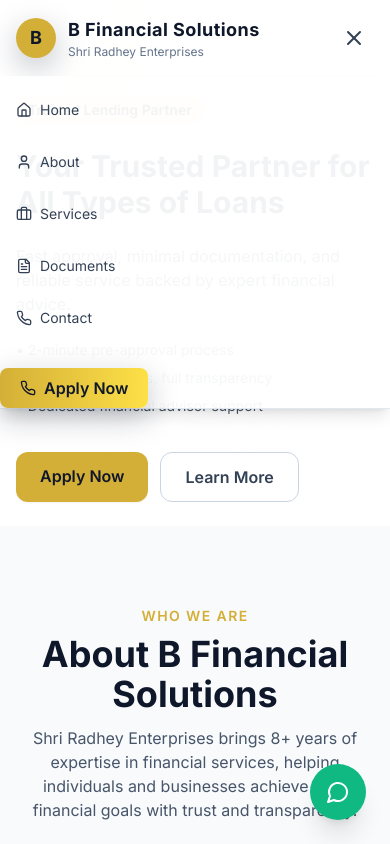
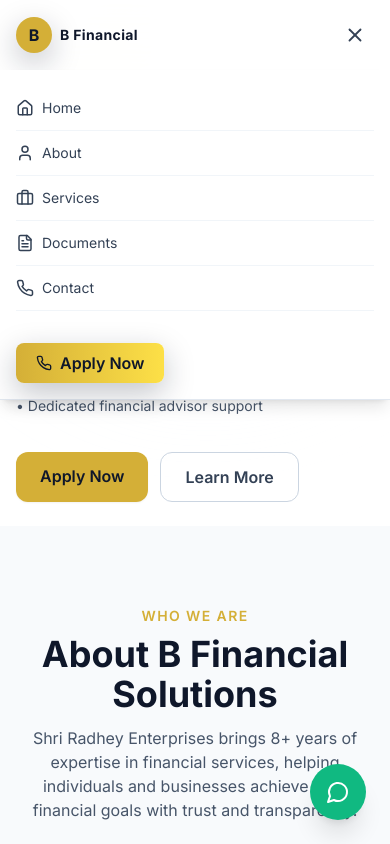
Before and after one commit to Panchal2003/Himanshu-panchal, a React (Vite) app: page / in a window 390 px wide. Both pictures are taken after a click on the button "Toggle navigation". Shown: the top 844 px of the page. Built offline with nearby package versions, Linux system fonts and the light colour scheme; the HTML template or start-up script is replaced by a standard one.

Commit message:
navbar w

```diff
--- a/src/components/Navbar.jsx
+++ b/src/components/Navbar.jsx
@@ -21,32 +21,32 @@ function Navbar() {
       transition={{ duration: 0.5, ease: 'easeOut' }}
     >
       <div className="mx-auto flex max-w-7xl items-center justify-between p-4 md:px-8">
-        <a href="#home" className="flex items-center gap-3 text-slate-900">
-          <div className="h-10 w-10 rounded-full bg-premiumGold flex items-center justify-center shadow-soft">
-            <span className="text-premiumBlue font-bold text-lg">B</span>
+        <a href="#home" className="flex items-center gap-2 text-slate-900 md:gap-3">
+          <div className="h-9 w-9 md:h-10 md:w-10 rounded-full bg-premiumGold flex items-center justify-center shadow-soft shrink-0">
+            <span className="text-premiumBlue font-bold text-base md:text-lg">B</span>
           </div>
-          <div>
-            <p className="font-bold text-lg tracking-wide">B Financial Solutions</p>
-            <p className="text-xs text-slate-500">Shri Radhey Enterprises</p>
+          <div className="overflow-hidden">
+            <p className="font-bold text-sm md:text-lg tracking-wide truncate">B Financial</p>
+            <p className="text-xs text-slate-500 hidden md:block">Shri Radhey Enterprises</p>
           </div>
         </a>
 
         <button
-          className="block rounded-md p-2 text-slate-700 md:hidden"
+          className="block rounded-md p-2 text-slate-700 md:hidden shrink-0"
           onClick={() => setOpen(!open)}
           aria-label="Toggle navigation"
         >
-          {open ? <X size={24} /> : <Menu size={24} />}
+          {open ? <X size={22} /> : <Menu size={22} />}
         </button>
 
-        <nav className={`absolute top-full left-0 right-0 bg-white/95 backdrop-blur-xl border-b border-slate-200 shadow-lg md:relative md:top-auto md:left-auto md:right-auto md:bg-transparent md:border-none md:shadow-none md:flex md:items-center ${open ? 'block' : 'hidden'}`}>
-          <ul className="flex flex-col gap-4 p-4 text-sm text-slate-700 md:flex-row md:gap-6 md:p-0 md:items-center">
+        <nav className={`absolute top-full left-0 right-0 bg-white border-b border-slate-200 shadow-lg md:relative md:top-auto md:left-auto md:right-auto md:bg-transparent md:border-none md:shadow-none md:flex md:items-center ${open ? 'block' : 'hidden'}`}>
+          <ul className="flex flex-col p-4 text-sm text-slate-700 md:flex-row md:gap-6 md:p-0 md:items-center">
             {navItems.map((item) => {
               const Icon = item.icon;
               return (
                 <li key={item.href}>
-                  <a href={item.href} className="flex items-center gap-2 hover:text-premiumGold transition-all duration-300 py-2 md:py-0" onClick={() => setOpen(false)}>
-                    <Icon size={16} />
+                  <a href={item.href} className="flex items-center gap-2 hover:text-premiumGold transition-all duration-300 py-3 md:py-0 border-b border-slate-100 md:border-0" onClick={() => setOpen(false)}>
+                    <Icon size={18} />
                     {item.label}
                   </a>
                 </li>
@@ -55,7 +55,7 @@ function Navbar() {
           </ul>
           <a
             href="#contact"
-            className="mt-4 inline-flex items-center gap-2 rounded-lg bg-gradient-to-r from-premiumGold to-yellow-300 px-5 py-2 font-semibold text-premiumBlue shadow-soft hover:scale-105 hover:shadow-glow transition-all duration-300 md:ml-6 md:mt-0"
+            className="m-4 md:m-0 inline-flex items-center gap-2 rounded-lg bg-gradient-to-r from-premiumGold to-yellow-300 px-5 py-2 font-semibold text-premiumBlue shadow-soft hover:scale-105 hover:shadow-glow transition-all duration-300 md:ml-6"
             onClick={() => setOpen(false)}
           >
             <Phone size={16} />
```
